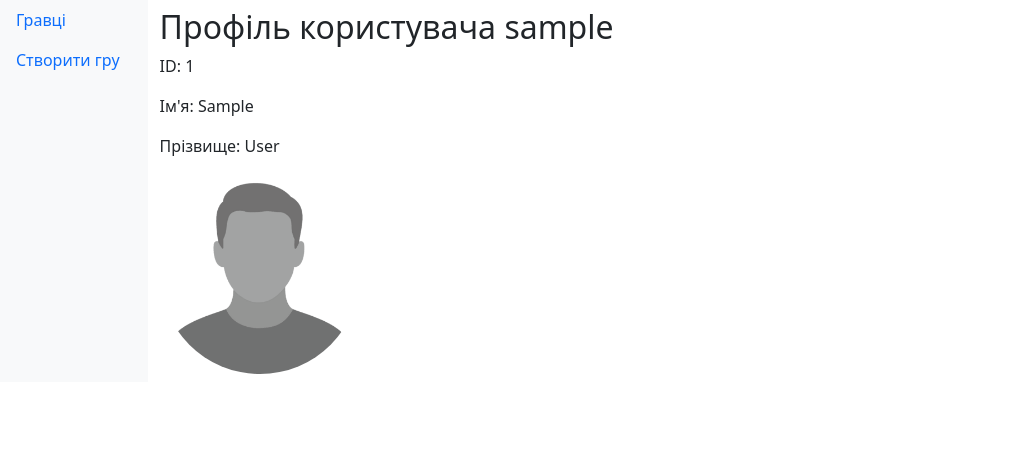
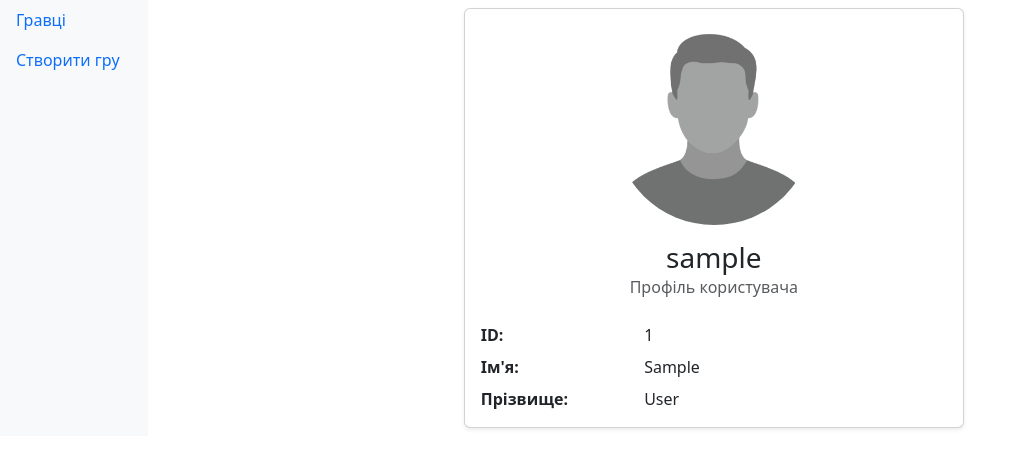
Before and after one commit to AndrewSkylone/TeamManager, a Django app: page /accounts/profile/ in a window 1280 px wide. Shown: the part 56-524 px from the top of the page, without its empty margins (0-1010 px from the left). Run offline with Django 4.2, Linux system fonts and the light colour scheme; the visitor is signed in with stand-in values (Sample User, id 1); some libraries are stand-ins or nearby versions.

Commit message:
відредаговано відображення профілю

```diff
--- a/sport_team/main/templates/main/profile/profile.html
+++ b/sport_team/main/templates/main/profile/profile.html
@@ -19,9 +19,46 @@
     </div>
 </body>
 
-<h2>Профіль користувача {{ user.username }}</h2>
-<p>ID: {{ user.pk }}</p>
-<p>Ім'я: {{ user.first_name }}</p>
-<p>Прізвище: {{ user.last_name }}</p>
-<img src="{{ user.avatar.url }}" class="rounded-circle me-3" width="200" height="200">
+<div class="card shadow-sm mx-auto" style="max-width: 500px;">
+    <div class="card-body text-center">
+
+        <img src="{{ user.avatar.url }}"
+             class="rounded-circle mb-3"
+             width="200"
+             height="200"
+             alt="Аватар">
+
+        <h3 class="card-title mb-0">
+            {{ user.username }}
+        </h3>
+
+        <p class="text-muted mb-4">
+            Профіль користувача
+        </p>
+
+        <div class="row text-start">
+            <div class="col-4 fw-bold">
+                ID:
+            </div>
+            <div class="col-8">
+                {{ user.pk }}
+            </div>
+
+            <div class="col-4 fw-bold mt-2">
+                Ім'я:
+            </div>
+            <div class="col-8 mt-2">
+                {{ user.first_name }}
+            </div>
+
+            <div class="col-4 fw-bold mt-2">
+                Прізвище:
+            </div>
+            <div class="col-8 mt-2">
+                {{ user.last_name }}
+            </div>
+        </div>
+
+    </div>
+</div>
 {% endblock %}
```
Also changed, not shown: sport_team/main/templates/main/player.html (+42 -7 lines).
